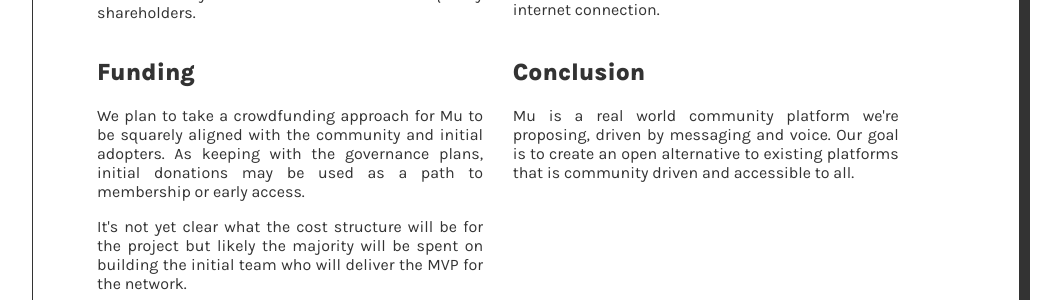
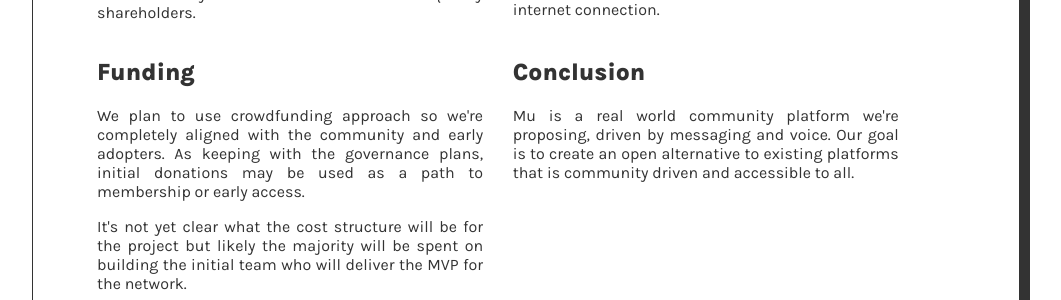
Before and after one commit to muxyz/website, a Jekyll site: the page built from manifesto.md, in a window 1280 px wide. Shown: the part 1594-1894 px from the top of the page, without its empty margins (114-1175 px from the left). Built offline with Jekyll 4.4.1, drawn with Linux system fonts in a browser that asks for light colours.

Commit message:
Update manifesto.md

```diff
--- a/manifesto.md
+++ b/manifesto.md
@@ -136,8 +136,8 @@
 <div id="blurb">
 <h2>Funding</h2>
 <p>
-We plan to take a crowdfunding approach for Mu to be squarely aligned with the community
-and initial adopters. As keeping with the governance plans, initial donations may
+We plan to use crowdfunding approach so we're completely aligned with the community
+and early adopters. As keeping with the governance plans, initial donations may
 be used as a path to membership or early access.
 </p>
 <p>It's not yet clear what the cost structure will be for the project  but likely the
```
